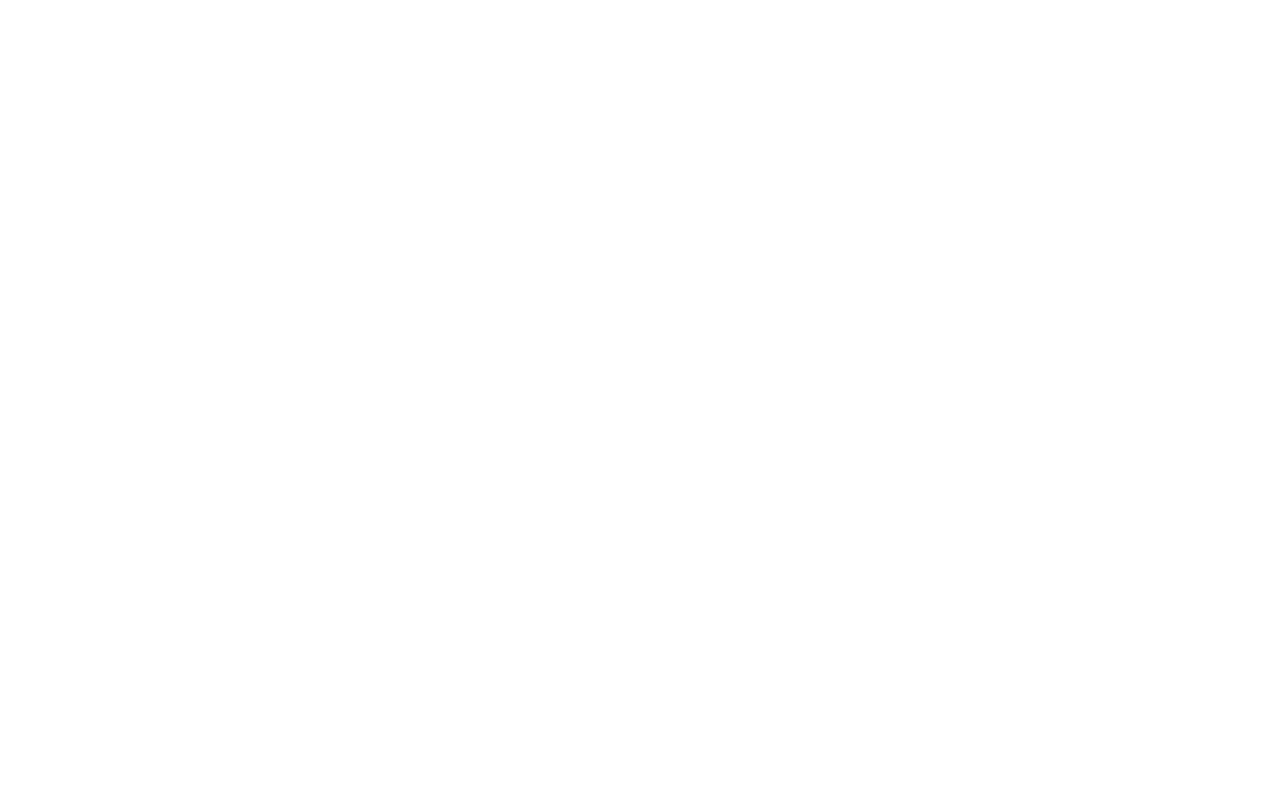
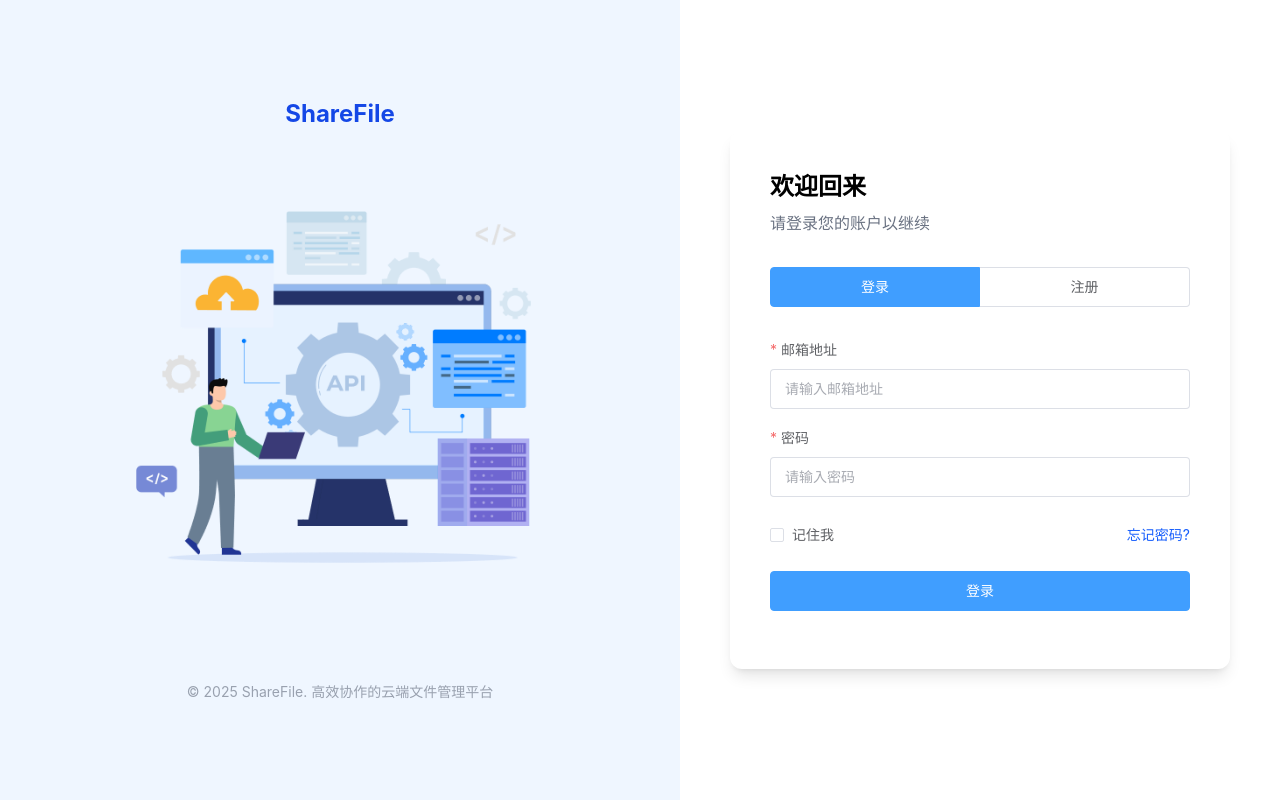
Before and after one commit to hearthygg/monorepo-template, a Vue app: page /#/auth in a window 1280 px wide. Before the commit this address had no page. Built offline with nearby package versions, Linux system fonts and the light colour scheme.

Commit message:
feat: 新增登录界面

```diff
--- /dev/null
+++ b/src/pages/auth/index.vue
@@ -0,0 +1,165 @@
+<script setup lang="ts">
+import { ref, reactive } from 'vue';
+import { ElMessage } from 'element-plus';
+
+const activeTab = ref<'login' | 'register'>('login');
+
+// 登录表单数据和校验
+const loginForm = reactive({
+  email: '',
+  password: '',
+  remember: false
+});
+const loginRules = {
+  email: [
+    { required: true, message: '请输入邮箱地址', trigger: 'blur' },
+    { type: 'email' as const, message: '邮箱格式不正确', trigger: ['blur', 'change'] }
+  ],
+  password: [{ required: true, message: '请输入密码', trigger: 'blur' }]
+};
+const loginFormRef = ref();
+
+// 注册表单数据和校验
+const registerForm = reactive({
+  email: '',
+  password: '',
+  confirmPassword: ''
+});
+const registerRules = {
+  email: [
+    { required: true, message: '请输入邮箱地址', trigger: 'blur' },
+    { type: 'email' as const, message: '邮箱格式不正确', trigger: ['blur', 'change'] }
+  ],
+  password: [{ required: true, message: '请输入密码', trigger: 'blur' }],
+  confirmPassword: [
+    { required: true, message: '请再次输入密码', trigger: 'blur' },
+    {
+      validator: (rule: any, value: string, callback: any) => {
+        if (value !== registerForm.password) {
+          callback(new Error('两次输入的密码不一致'));
+        } else {
+          callback();
+        }
+      },
+      trigger: 'blur'
+    }
+  ]
+};
+const registerFormRef = ref();
+
+// 登录处理
+const handleLogin = () => {
+  loginFormRef.value.validate((valid: boolean) => {
+    if (valid) {
+      // TODO: 调用登录API
+      ElMessage.success('登录成功（模拟）');
+    }
+  });
+};
+
+// 注册处理
+const handleRegister = () => {
+  registerFormRef.value.validate((valid: boolean) => {
+    if (valid) {
+      // TODO: 调用注册API
+      ElMessage.success('注册成功（模拟）');
+    }
+  });
+};
+</script>
+
+<template>
+  <div class="flex min-h-screen">
+    <!-- 左侧插画与品牌 -->
+    <div class="flex-1 bg-blue-50 flex flex-col items-center justify-center p-10">
+      <div class="flex items-center mb-8">
+        <!-- <img src="/logo.png" alt="ShareFile Logo" class="w-10 h-10 mr-3" /> -->
+        <span class="text-2xl font-bold text-blue-700">ShareFile</span>
+      </div>
+      <div class="mb-8">
+        <img src="@/assets/images/login-illustration.png" alt="illustration" class="max-w-md w-full" />
+      </div>
+      <div class="mt-10 text-gray-400 text-sm">© 2025 ShareFile. 高效协作的云端文件管理平台</div>
+    </div>
+    <!-- 右侧表单卡片 -->
+    <div class="flex-1 flex items-center justify-center bg-white">
+      <transition name="fade-slide" appear>
+        <div key="auth-card" class="w-full max-w-[500px] bg-white rounded-xl shadow-lg p-10 animate-fade-in">
+          <h2 class="mb-2 text-2xl font-semibold">欢迎回来</h2>
+          <div class="text-gray-500 mb-6">请登录您的账户以继续</div>
+          <div class="flex mb-6 auth-tab py-2">
+            <el-radio-group v-model="activeTab" class="w-full">
+              <el-radio-button size="large" label="login" class="flex-1">登录</el-radio-button>
+              <el-radio-button size="large" label="register" class="flex-1">注册</el-radio-button>
+            </el-radio-group>
+          </div>
+          <transition name="fade-slide" mode="out-in">
+            <el-form v-if="activeTab === 'login'" ref="loginFormRef" key="login" :model="loginForm" :rules="loginRules" label-position="top" @submit.prevent>
+              <el-form-item label="邮箱地址" prop="email">
+                <el-input v-model="loginForm.email" size="large" placeholder="请输入邮箱地址" clearable class="transition focus:ring-2 focus:ring-blue-400" />
+              </el-form-item>
+              <el-form-item label="密码" prop="password">
+                <el-input v-model="loginForm.password" size="large" type="password" placeholder="请输入密码" show-password clearable class="transition focus:ring-2 focus:ring-blue-400" />
+              </el-form-item>
+              <div class="flex justify-between items-center mb-4">
+                <el-checkbox v-model="loginForm.remember" size="large">记住我</el-checkbox>
+                <a href="#" class="text-blue-600 text-sm hover:underline">忘记密码?</a>
+              </div>
+              <el-form-item>
+                <el-button size="large" type="primary" class="w-full transition active:scale-95" @click="handleLogin">登录</el-button>
+              </el-form-item>
+            </el-form>
+            <el-form v-else ref="registerFormRef" key="register" :model="registerForm" :rules="registerRules" label-position="top" @submit.prevent>
+              <el-form-item label="邮箱地址" prop="email">
+                <el-input v-model="registerForm.email" size="large" placeholder="请输入邮箱地址" clearable class="transition focus:ring-2 focus:ring-blue-400" />
+              </el-form-item>
+              <el-form-item label="密码" prop="password">
+                <el-input v-model="registerForm.password" size="large" type="password" placeholder="请输入密码" show-password clearable class="transition focus:ring-2 focus:ring-blue-400" />
+              </el-form-item>
+              <el-form-item label="确认密码" prop="confirmPassword">
+                <el-input v-model="registerForm.confirmPassword" size="large" type="password" placeholder="请再次输入密码" show-password clearable class="transition focus:ring-2 focus:ring-blue-400" />
+              </el-form-item>
+              <el-form-item>
+                <el-button size="large" type="primary" class="w-full transition active:scale-95" @click="handleRegister">注册</el-button>
+              </el-form-item>
+            </el-form>
+          </transition>
+        </div>
+      </transition>
+    </div>
+  </div>
+</template>
+<style lang="scss">
+.auth-tab {
+  .el-radio-button__inner {
+    width: 100%;
+  }
+}
+.fade-slide-enter-active,
+.fade-slide-leave-active {
+  transition: all 0.3s cubic-bezier(0.4, 0, 0.2, 1);
+}
+.fade-slide-enter-from,
+.fade-slide-leave-to {
+  opacity: 0;
+  transform: translateY(16px);
+}
+.fade-slide-enter-to,
+.fade-slide-leave-from {
+  opacity: 1;
+  transform: translateY(0);
+}
+@keyframes fade-in {
+  from {
+    opacity: 0;
+    transform: translateY(32px);
+  }
+  to {
+    opacity: 1;
+    transform: translateY(0);
+  }
+}
+.animate-fade-in {
+  animation: fade-in 0.6s cubic-bezier(0.4, 0, 0.2, 1);
+}
+</style>
--- a/src/router/index.ts
+++ b/src/router/index.ts
@@ -32,8 +32,8 @@
     meta: { hidden: true }
   },
   {
-    path: '/studentScore',
-    component: () => import('@/pages/test/StudentScore.vue'),
+    path: '/auth',
+    component: () => import('@/pages/auth/index.vue'),
     meta: { hidden: true }
   },
   {
```
Also changed, not shown: src/pages/test/index.vue (+1 -1 lines), src/assets/images/login-illustration.png (added).
